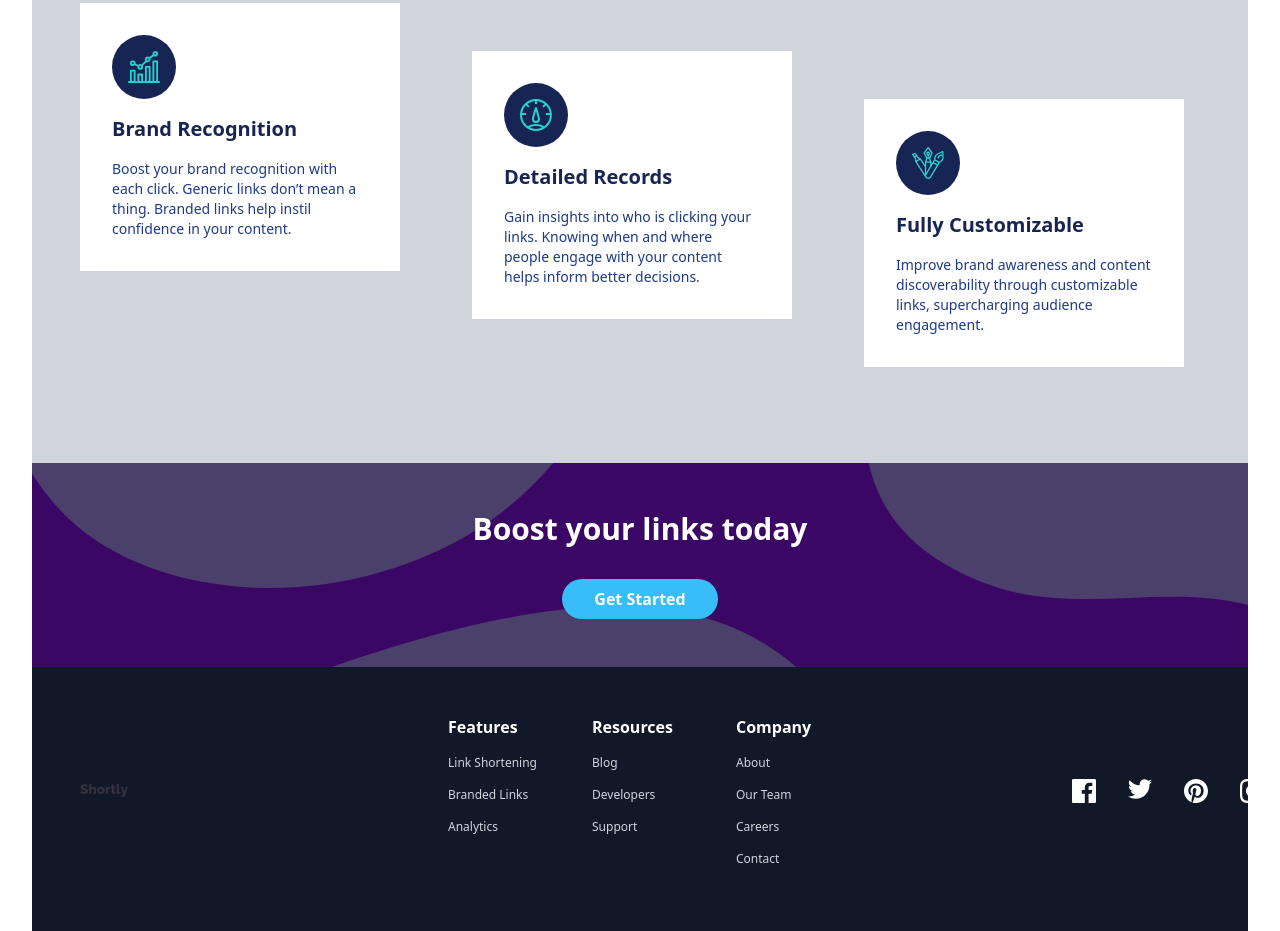
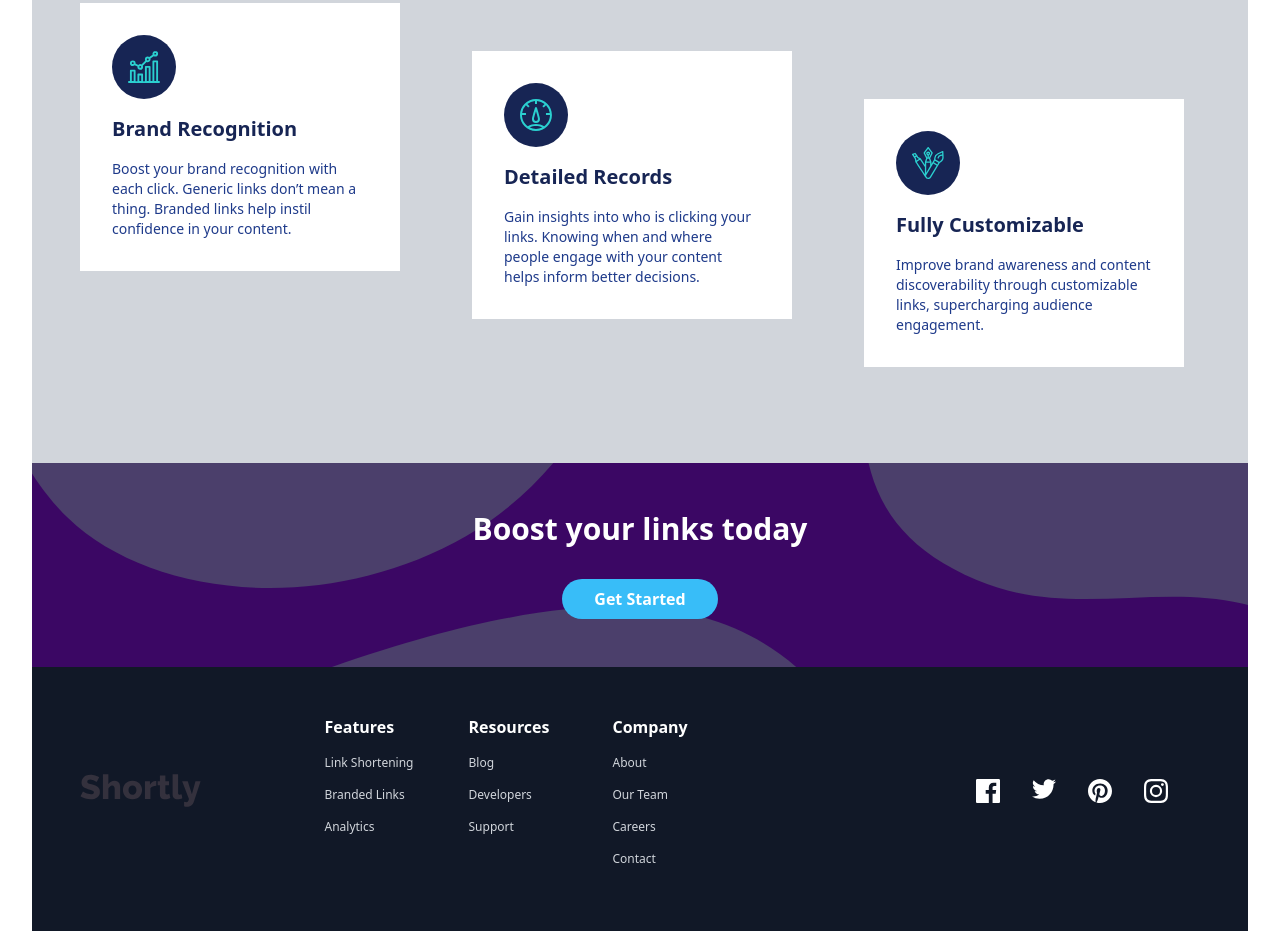
Before and after one commit to Cuzio/url-shortening-api-master, a website: page public/index.html in a window 1280 px wide. Shown: the part 828-1759 px from the top of the page. Drawn offline with Linux system fonts and the light colour scheme.

Commit message:
removed some unwanted comments

```diff
--- a/public/index.html
+++ b/public/index.html
@@ -2,18 +2,12 @@
 <html lang="en">
 <head>
   <meta charset="UTF-8">
-  <meta name="viewport" content="width=device-width, initial-scale=1.0"> <!-- displays site properly based on user's device -->
-
-  <!-- <link rel="icon" type="image/png" sizes="32x32" href="./images/favicon-32x32.png"> -->
+  <meta name="viewport" content="width=device-width, initial-scale=1.0">
 
   <title>URL shortening</title>
   <link rel="stylesheet" href="styles.css">
 
-  <!-- Feel free to remove these styles or customise in your own stylesheet 👍 -->
-  <style>
-    .attribution { font-size: 11px; text-align: center; }
-    .attribution a { color: hsl(228, 45%, 44%); }
-  </style>
+
 </head>
 <body>
 
@@ -187,12 +181,12 @@
     </section>
 
     <section class="bg-gray-900">
-      <footer class="ml-12 mr-12 flex flex-col md:flex-row pt-12 text-white pb-16 items-center">
+      <footer class="ml-12 mr-12 flex flex-col md:flex-row pt-12 text-white pb-16 items-center md:justify-between">
         <div>
           <img src="images/logo.svg" alt="logo" class="block text-white">
         </div>
 
-        <section class="flex flex-col md:flex-row justify-around items-start mt-8 md:mt-0 text-center md:text-left ml-12 md:ml-80">
+        <section class="flex flex-col md:flex-row justify-around items-start mt-8 md:mt-0 text-center md:text-left ml-12 md:ml-46">
           <div class="mr-12 w-24">
             <h5 class="font-semibold">
               Features
@@ -243,7 +237,7 @@
 
         </section>
 
-        <div class="mt-8 md:mt-0 flex justify-around items-start ml-4 md:ml-60">
+        <div class="mt-8 md:mt-0 flex justify-around items-start ml-4 md:ml-48">
           <img src="images/icon-facebook.svg" alt="facebook" class="mr-4 md:mr-8">
           <img src="images/icon-twitter.svg" alt="twitter" class="mr-4 md:mr-8">
           <img src="images/icon-pinterest.svg" alt="pinterest" class="mr-4 md:mr-8">
@@ -254,15 +248,6 @@
 
   </section>
 
-
-
-
-
   <script src="app.js"></script>
-
-  <!-- <div class="attribution">
-    Challenge by <a href="https://www.frontendmentor.io?ref=challenge" target="_blank">Frontend Mentor</a>.
-    Coded by <a href="#">Your Name Here</a>.
-  </div> -->
 </body>
 </html>
```
Also changed, not shown: public/styles.css.
